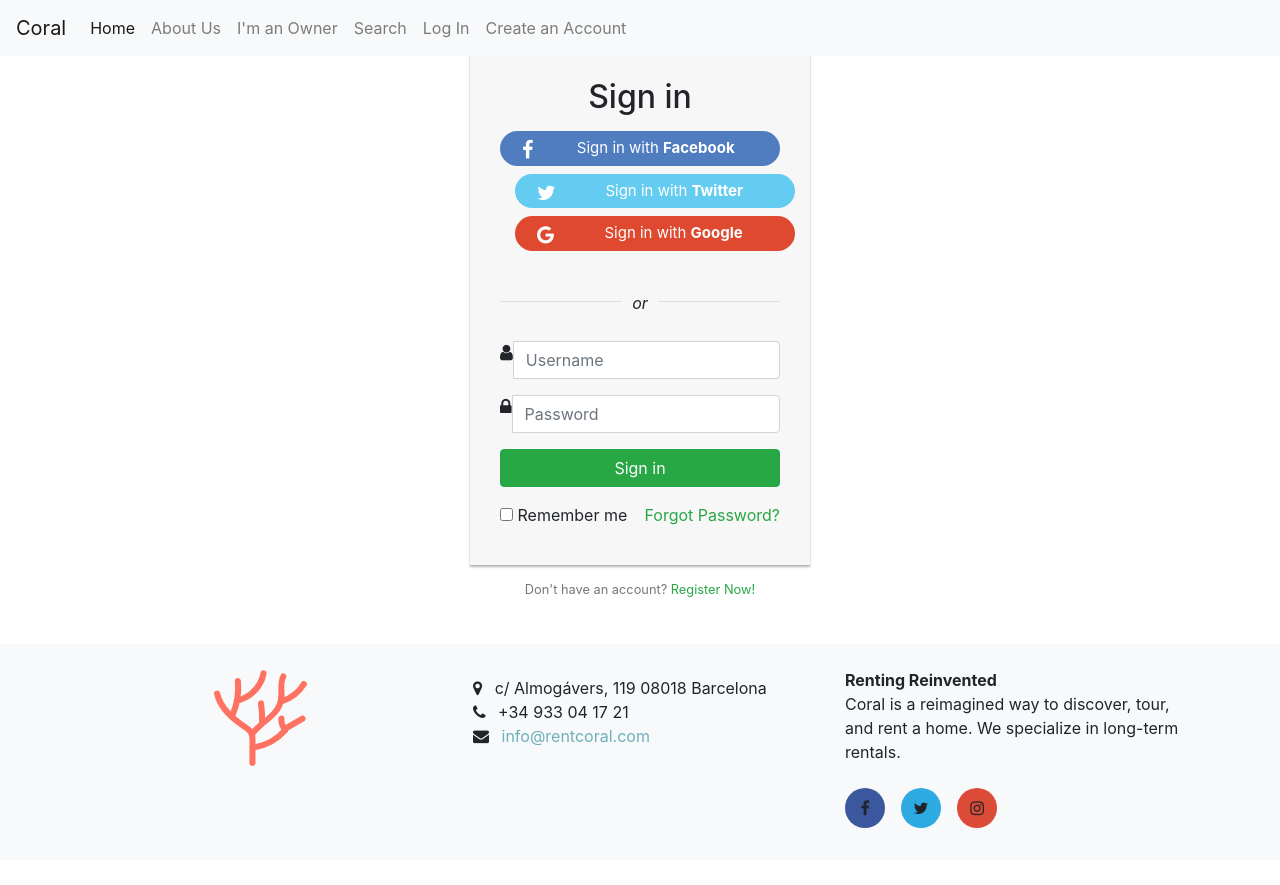
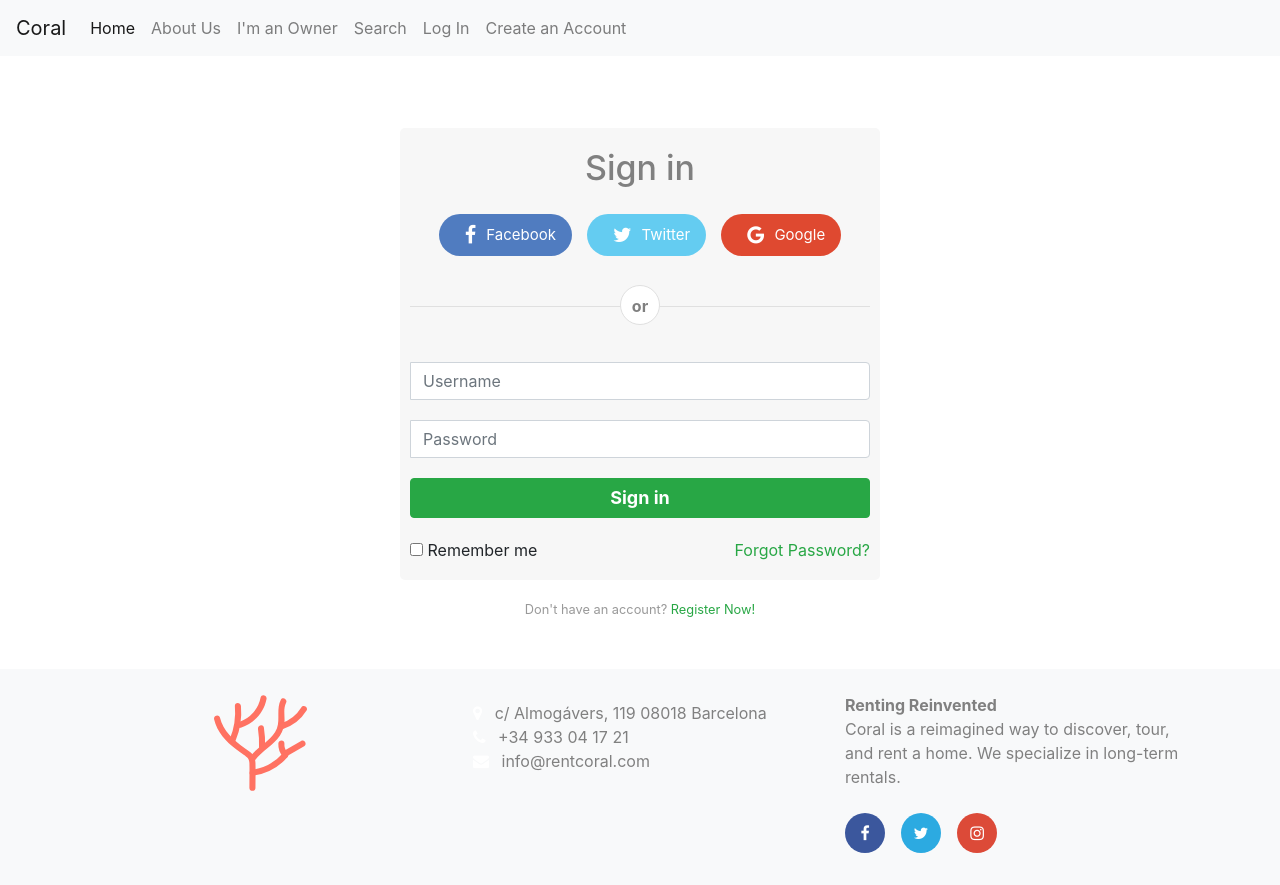
Before and after one commit to emilianolowe/coral-frontend, a React (Create React App) app: page /login in a window 1280 px wide. Before the commit the page ends 860 px from the top, so only its background shows below. Built offline with nearby package versions, Linux system fonts and the light colour scheme.

Commit message:
style the login and create an account pages

```diff
--- a/src/components/AboutUs.js
+++ b/src/components/AboutUs.js
@@ -5,7 +5,7 @@ class AboutUs extends Component {
 
     render() {
         return (
-            <div className="container mt-5">
+            <div className="container about-us mt-5">
                 <div className="row">
                     <div className="col-md-2 p-4">
                         <br></br>
--- a/src/components/CreateAccount.js
+++ b/src/components/CreateAccount.js
@@ -3,35 +3,34 @@ import React, { Component } from "react";
 class CreateAccount extends Component {
     render() {
         return (
-            <div class="signup-form">
+            <div className="sign-form">
                 <form action="/examples/actions/confirmation.php" method="post">
-                    <h2>Create an Account</h2>
-                    <p class="hint-text">Sign up with your social media account or email address</p>
-                    <div class="social-btn text-center">
-                        <a href="#" class="btn btn-primary btn-lg"><i class="fa fa-facebook"></i> Facebook</a>
-                        <a href="#" class="btn btn-info btn-lg"><i class="fa fa-twitter"></i> Twitter</a>
-                        <a href="#" class="btn btn-danger btn-lg"><i class="fa fa-google"></i> Google</a>
+                    <h2 className="text-center">Create an Account</h2>
+                    <p className="hint-text">Sign up with your social media account or email address.</p>
+                    <div className="social-btn text-center">
+                        <a href="#" className="btn btn-primary btn-lg"><i className="fa fa-facebook"></i> Facebook</a>
+                        <a href="#" className="btn btn-info btn-lg"><i className="fa fa-twitter"></i> Twitter</a>
+                        <a href="#" className="btn btn-danger btn-lg"><i className="fa fa-google"></i> Google</a>
                     </div>
-                    <div class="or-seperator"><b>or</b></div>
-                    <div class="form-group">
-                        <input type="text" class="form-control input-lg" name="username" placeholder="Username" required="required" />
+                    <div className="or-seperator"><b>or</b></div>
+                    <div className="form-group">
+                        <input type="text" className="form-control input-lg" name="username" placeholder="Username" required="required" />
                     </div>
-                    <div class="form-group">
-                        <input type="email" class="form-control input-lg" name="email" placeholder="Email Address" required="required" />
+                    <div className="form-group">
+                        <input type="email" className="form-control input-lg" name="email" placeholder="Email Address" required="required" />
                     </div>
-                    <div class="form-group">
-                        <input type="password" class="form-control input-lg" name="password" placeholder="Password" required="required" />
+                    <div className="form-group">
+                        <input type="password" className="form-control input-lg" name="password" placeholder="Password" required="required" />
                     </div>
-                    <div class="form-group">
-                        <input type="password" class="form-control input-lg" name="confirm_password" placeholder="Confirm Password" required="required" />
+                    <div className="form-group">
+                        <input type="password" className="form-control input-lg" name="confirm_password" placeholder="Confirm Password" required="required" />
                     </div>
-                    <div class="form-group">
-                        <button type="submit" class="btn btn-success btn-lg btn-block signup-btn">Sign Up</button>
+                    <div className="form-group">
+                        <button type="submit" className="btn btn-success btn-lg btn-block signup-btn">Sign Up</button>
                     </div>
                 </form>
-                <div class="text-center">Already have an account? <a href="#">Login here</a></div>
+                <div className="hint-text small">Already have an account? <a href="#">Login here</a></div>
             </div>
-
         );
     }
 }
--- a/src/components/Footer.js
+++ b/src/components/Footer.js
@@ -17,7 +17,7 @@ class Footer extends Component {
                                         <br></br>
                                             <i className="fa fa-phone  mx-2 "></i> +34 933 04 17 21
                                         <br></br>
-                                            <i className="fa fa-envelope  mx-2"></i><a href="mailto:info@rentcoral.com"> info@rentcoral.com</a>
+                                            <i className="fa fa-envelope  mx-2"></i> <a href="mailto:info@rentcoral.com">info@rentcoral.com</a>
                                         </p>
                                     </div>
                                 </div>
--- a/src/components/Login.js
+++ b/src/components/Login.js
@@ -3,24 +3,24 @@ import React, { Component } from "react";
 class Login extends Component {
     render() {
         return (
-            <div className="login-form">
+            <div className="sign-form">
                 <form action="/examples/actions/confirmation.php" method="post">
                     <h2 className="text-center">Sign in</h2>
-                    <div className="text-center social-btn">
-                        <a href="#" className="btn btn-primary btn-block"><i className="fa fa-facebook"></i> Sign in with <b>Facebook</b></a>
-                        <a href="#" className="btn btn-info btn-block"><i className="fa fa-twitter"></i> Sign in with <b>Twitter</b></a>
-                        <a href="#" className="btn btn-danger btn-block"><i className="fa fa-google"></i> Sign in with <b>Google</b></a>
+                    <div className="social-btn text-center">
+                        <a href="#" className="btn btn-primary btn-lg"><i className="fa fa-facebook"></i> Facebook</a>
+                        <a href="#" className="btn btn-info btn-lg"><i className="fa fa-twitter"></i> Twitter</a>
+                        <a href="#" className="btn btn-danger btn-lg"><i className="fa fa-google"></i> Google</a>
                     </div>
-                    <div className="or-seperator"><i>or</i></div>
+                    <div className="or-seperator"><b>or</b></div>
                     <div className="form-group">
                         <div className="input-group">
-                            <span className="input-group-addon"><i className="fa fa-user"></i></span>
+                            <span className="input-group-addon"></span>
                             <input type="text" className="form-control" name="username" placeholder="Username" required="required" />
                         </div>
                     </div>
                     <div className="form-group">
                         <div className="input-group">
-                            <span className="input-group-addon"><i className="fa fa-lock"></i></span>
+                            <span className="input-group-addon"></span>
                             <input type="password" className="form-control" name="password" placeholder="Password" required="required" />
                         </div>
                     </div>
--- a/src/components/TeamCard.js
+++ b/src/components/TeamCard.js
@@ -9,12 +9,12 @@ class TeamCard extends Component {
           <div className="col-lg-3">
           <Card imgsrc="img/nadine.png"
               title="Nadine Cumberbatch"
-              bodyText="Product Manager"/>
+              bodyText="Business Analyst and Product Manager"/>
           </div>
           <div className="col-lg-3">
             <Card imgsrc="img/lourenco.png"
               title="Lourenço Trevenzoli"
-              bodyText="Full Stack Developer"/>
+              bodyText="Engineering Director and Full Stack Developer"/>
           </div>
           <div className="col-lg-3">
             <Card imgsrc="img/nano.png"
--- a/src/index.css
+++ b/src/index.css
@@ -11,26 +11,20 @@ code {
   monospace;
 }
 .hero {
-  /* Sizing */
   width: 100vw;
   height: 100vh;
-  /* Flexbox stuff */
   display: flex;
   justify-content: center;
   align-items: center;
-  /* Text styles */
   text-align: center;
   color: white;
-  /* Background styles */
   background-size: cover;
   background-position: center center;
   background-repeat: no-repeat;
   background-attachment: fixed;
 }
 .hero h1 {
-  /* Text styles */
   font-size: 5em;
-  /* Margins */
   margin-top: 0;
   margin-bottom: 0.2em;
 }
@@ -42,7 +36,6 @@ code {
   margin-left: 0.4em;
 }
 .card-title {
-  /* Text styles */
   color: #ff7262;
 }
 .pint-card {
@@ -79,17 +72,21 @@ code {
   right: 70px;
   bottom: 10px;
 }
+.container.about-us {
+  color: grey;
+}
 .footer {
   background-color: #f8f9fa;
+  color: grey;
 }
-/* footer unvisited link */
 .footer a:link {
-  color: #6cb1b9;
+  color: grey;
 }
-/* footer visited link */
 .footer a:visited {
-  color:  #6cb1b99f;
-  ;
+  color: rgb(100, 94, 94);
+}
+.footer a:hover {
+  color: rgb(65, 62, 62);
 }
 .btn.btn-social-icon {
   width: 40px;
@@ -105,7 +102,7 @@ code {
 }
 .btn-outline-facebook:hover {
   background: #3b579d;
-  color: #ffffff;
+  color: white;
 }
 .btn-outline-twitter {
   border: 1px solid #2caae1;
@@ -117,110 +114,106 @@ code {
 }
 .btn-outline-twitter:hover {
   background: #2caae1;
-  color: #ffffff
+  color: white
 }
 .btn-outline-instagram:hover {
   background: #e52d27;
-  color: #ffffff;
+  color: white;
 }
 .btn-facebook {
   background-color: #3b579d !important;
-  color: #ffffff;
+  color: white;
 }
 .btn-twitter {
   background: #2caae1 !important;
-  color: #ffffff;
+  color: white;
 }
 .btn-instagram {
   background: #dc4a38 !important;
-  color: #ffffff;
+  color: white;
 }
 .btn-facebook:hover,
 .btn-facebook:focus {
   background: #2d4278 !important;
-  color: #ffffff;
+  color: white;
 }
 .btn-twitter:hover,
 .btn-twitter:focus {
   background: #1b8dbf !important;
-  color: #ffffff;
+  color: white;
 }
 .btn-instagram:hover,
 .btn-instagram:focus {
   background: #bf3322 !important;
-  color: #ffffff;
+  color: white;
 }
 .login-form {
-  width: 340px;
-    margin: 30px auto;
+  width: 480px;
+  margin: 0 auto;
+  padding: 30px 0;
 }
 .login-form form {
   margin-bottom: 15px;
-    background: #f7f7f7;
-    box-shadow: 0px 2px 2px rgba(0, 0, 0, 0.3);
-    padding: 30px;
+  padding: 30px;
 }
 .login-form h2 {
-    margin: 0 0 15px;
+  margin: 0 0 15px;
 }
 .login-form .hint-text {
-color: #777;
-padding-bottom: 15px;
-text-align: center;
+  color: #777;
+  padding-bottom: 15px;
+  text-align: center;
 }
 .form-control {
   font-size: 16px;
   transition: all 0.4s;
-  box-shadow: none;
 }
 .form-control:focus {
-      border-color: #5cb85c;
+  border-color: #6cb1b9;
 }
 .form-control, .btn {
   border-radius: 50px;
   outline: none !important;
 }
-.signup-form {
+.sign-form {
   width: 480px;
   margin: 0 auto;
   padding: 30px 0;
 }
-.signup-form form {
+.sign-form form {
   border-radius: 5px;
+  margin-top: 50px;
   margin-bottom: 20px;
-  background: #fff;
-  box-shadow: 0px 2px 2px rgba(0, 0, 0, 0.3);
-  padding: 40px;
+  padding: 10px;
+  background: #f7f7f7;
 }
-.signup-form a {
-  color: #5cb85c;
-}
-.signup-form h2 {
+.sign-form h2 {
   text-align: center;
   font-size: 34px;
   margin: 10px 0 15px;
+  color: grey;
 }
-.signup-form .hint-text {
+.sign-form .hint-text {
   color: #999;
   text-align: center;
   margin-bottom: 20px;
 }
-.signup-form .form-group {
+.sign-form .form-group {
   margin-bottom: 20px;
 }
-.signup-form .btn {
+.sign-form .btn {
   font-size: 18px;
   line-height: 26px;
   font-weight: bold;
   text-align: center;
 }
-.signup-btn {
+.sign-btn {
   text-align: center;
-  border-color: #5cb85c;
+  border-color: #6cb1b9;
   transition: all 0.4s;
 }
-.signup-btn:hover {
-  background: #5cb85c;
+.sign-btn:hover {
+  background: #6cb1b99f;
   opacity: 0.8;
 }
 .login-btn {
@@ -246,16 +239,17 @@ text-align: center;
   font-size: 16px;
   text-align: center;
   line-height: 40px;
-  background: #fff;
+  background: white;
   display: inline-block;
   border: 1px solid #e0e0e0;
   border-radius: 50%;
   position: relative;
   top: -22px;
   z-index: 1;
+  color: grey;
 }
 .social-btn .btn {
-  color: #fff;
+  color: white;
   margin: 10px 0 0 15px;
   font-size: 15px;
   border-radius: 50px;
@@ -283,6 +277,12 @@ text-align: center;
   margin: 3px 10px;
   font-size: 20px;
 }
-.input-group-addon .fa{
+.input-group-addon .fa {
   font-size: 18px;
 }
+.fa {
+  color: white;
+}
+.hint-text a {
+  color: #5cb85c;
+}
```
